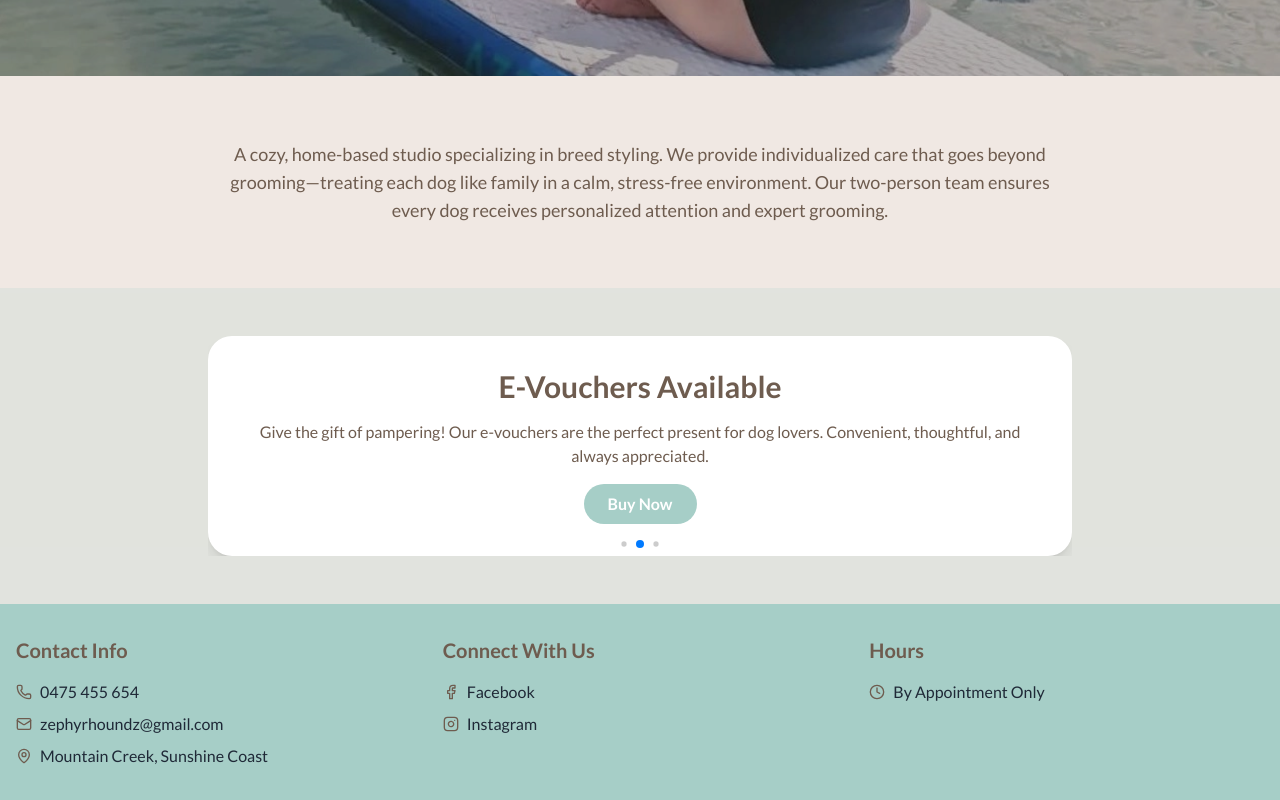
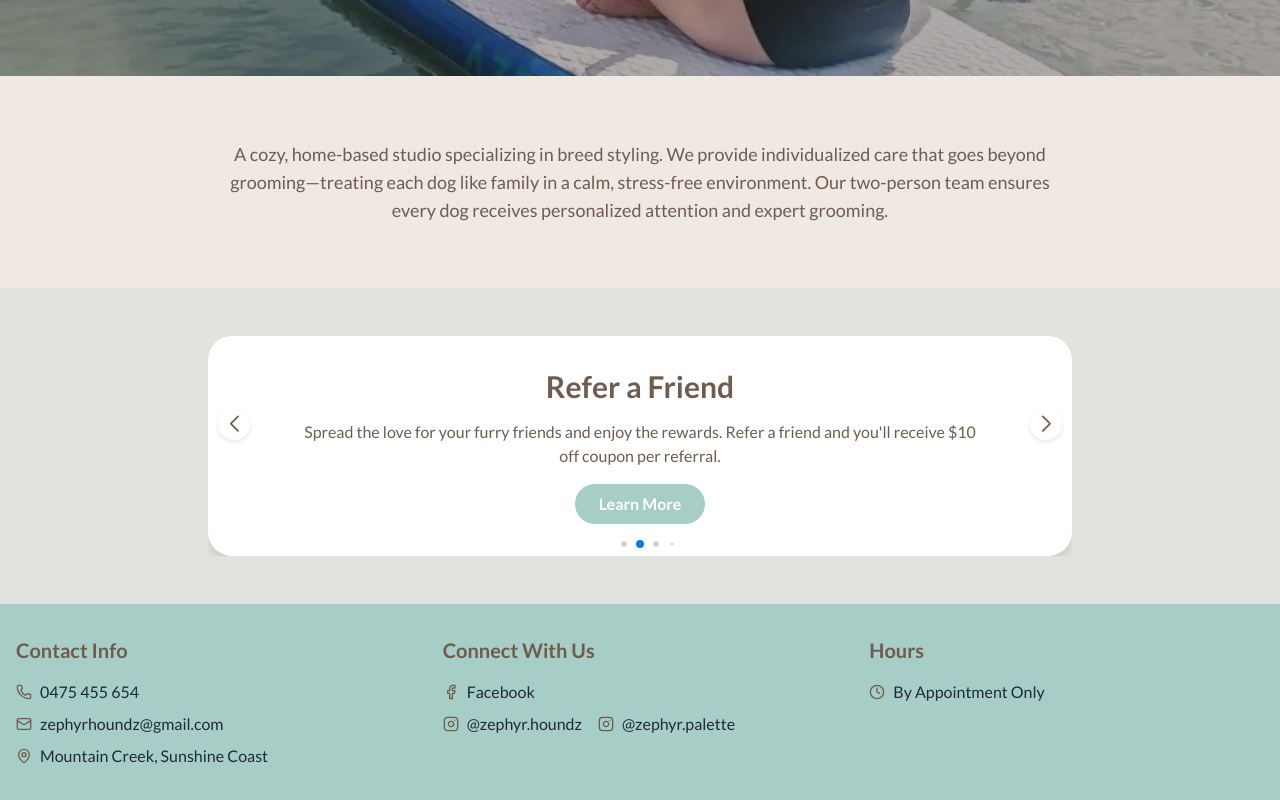
Before and after one commit to Sim0z001/zephyr-houndz-website, a React (Vite) app: page / in a window 1280 px wide. Shown: the part 724-1524 px from the top of the page. Built offline with nearby package versions, Linux system fonts and the light colour scheme.

Commit message:
Final polish: styled Swiper buttons, added Pet Portraits promo

```diff
--- a/src/components/Footer.jsx
+++ b/src/components/Footer.jsx
@@ -6,6 +6,7 @@ const Footer = () => {
     <footer className="bg-zephyr-mint text-gray-800 py-8">
       <div className="container mx-auto px-4">
         <div className="grid grid-cols-1 md:grid-cols-3 gap-8">
+          {/* Contact Info */}
           <div>
             <h3 className="text-xl font-bold mb-4 text-zephyr-ashbrown">Contact Info</h3>
             <div className="space-y-2">
@@ -22,7 +23,8 @@ const Footer = () => {
                 </a>
               </p>
               <p className="flex items-center">
-                <MapPin className="w-4 h-4 mr-2 text-zephyr-ashbrown" /> Mountain Creek, Sunshine Coast
+                <MapPin className="w-4 h-4 mr-2 text-zephyr-ashbrown" />
+                Mountain Creek, Sunshine Coast
               </p>
             </div>
           </div>
@@ -37,12 +39,30 @@ const Footer = () => {
                   Facebook
                 </a>
               </p>
-              <p className="flex items-center">
-                <Instagram className="w-4 h-4 mr-2 text-zephyr-ashbrown" />
-                <a href="https://www.instagram.com/zephyr.houndz/" target="_blank" rel="noopener noreferrer" className="hover:underline">
-                  Instagram
-                </a>
-              </p>
+              <div className="flex items-center space-x-4">
+                <p className="flex items-center">
+                  <Instagram className="w-4 h-4 mr-2 text-zephyr-ashbrown" />
+                  <a
+                    href="https://www.instagram.com/zephyr.houndz/"
+                    target="_blank"
+                    rel="noopener noreferrer"
+                    className="hover:underline"
+                  >
+                    @zephyr.houndz
+                  </a>
+                </p>
+                <p className="flex items-center">
+                  <Instagram className="w-4 h-4 mr-2 text-zephyr-ashbrown" />
+                  <a
+                    href="https://www.instagram.com/zephyr.palette"
+                    target="_blank"
+                    rel="noopener noreferrer"
+                    className="hover:underline"
+                  >
+                    @zephyr.palette
+                  </a>
+                </p>
+              </div>
             </div>
           </div>
 
--- a/src/main.jsx
+++ b/src/main.jsx
@@ -2,6 +2,8 @@ import React from 'react'
 import ReactDOM from 'react-dom/client'
 import App from './App.jsx'
 import './styles/theme.css'
+import './styles/index.css';
+
 
 ReactDOM.createRoot(document.getElementById('root')).render(
     <React.StrictMode>
--- a/src/pages/Home.jsx
+++ b/src/pages/Home.jsx
@@ -1,11 +1,12 @@
 import React from 'react';
 import { Swiper, SwiperSlide } from 'swiper/react';
-import { Autoplay, EffectFade, Pagination } from 'swiper/modules';
+import { Autoplay, EffectFade, Pagination, Navigation } from 'swiper/modules';
 
 // Import Swiper styles
 import 'swiper/css';
 import 'swiper/css/effect-fade';
 import 'swiper/css/pagination';
+import 'swiper/css/navigation';
 
 const Home = () => {
   const heroImages = [
@@ -19,8 +20,14 @@ const Home = () => {
 
   const promotions = [
     {
+      title: 'Custom Pet Portraits 🎨',
+      description: 'Celebrate your furry friend with a custom watercolour portrait by Megan from Zephyr Palette. Hand-painted with love on premium paper, perfect as a gift or keepsake.',
+      buttonText: 'View Portraits',
+      buttonLink: '/portraits'
+    },
+    {
       title: 'Refer a Friend',
-      description: "Spread the love for your furry friends and enjoy the rewards. Refer a friend and you'll receive $10 off coupon per referal.",
+      description: "Spread the love for your furry friends and enjoy the rewards. Refer a friend and you'll receive $10 off coupon per referral.",
       buttonText: 'Learn More',
       buttonLink: 'https://www.facebook.com/share/p/1A8YkKcpCa/'
     },
@@ -57,7 +64,6 @@ const Home = () => {
             <SwiperSlide key={index} className="relative">
               <div className="absolute inset-0 z-0 flex items-center justify-center">
                 {index === heroImages.length - 1 ? (
-                  // Logo slide
                   <div className="w-full h-full bg-page-background flex items-center">
                     <div className="w-1/2 h-full flex items-center justify-center ml-0">
                       <img
@@ -68,7 +74,6 @@ const Home = () => {
                     </div>
                   </div>
                 ) : (
-                  // Regular image slides
                   <>
                     <img
                       src={image}
@@ -92,7 +97,6 @@ const Home = () => {
             Zephyr Houndz Dog Grooming
           </h1>
 
-          {/* Contact and Location */}
           <div className="flex justify-center items-center space-x-4 sm:space-x-6 mb-8 flex-wrap">
             <div className="flex items-center mb-2 sm:mb-0">
               <svg xmlns="http://www.w3.org/2000/svg" className="h-5 w-5 sm:h-6 sm:w-6 text-white mr-2" fill="none" viewBox="0 0 24 24" stroke="currentColor">
@@ -114,7 +118,6 @@ const Home = () => {
             </div>
           </div>
 
-          {/* Book Now Button */}
           <a
             href="/booking"
             className="inline-block bg-zephyr-mint text-zephyr-ashbrown px-6 sm:px-8 py-2 sm:py-3 rounded-full font-bold
@@ -143,7 +146,7 @@ const Home = () => {
       <section className="relative z-10 bg-zephyr-mint bg-opacity-20 py-8 md:py-12">
         <div className="container mx-auto px-4 max-w-4xl">
           <Swiper
-            modules={[Autoplay, Pagination]}
+            modules={[Autoplay, Pagination, Navigation]}
             spaceBetween={30}
             slidesPerView={1}
             pagination={{
@@ -154,16 +157,17 @@ const Home = () => {
               delay: 5000,
               disableOnInteraction: false,
             }}
+            navigation={true}
             loop={true}
             className="promotions-swiper"
           >
             {promotions.map((promo, index) => (
               <SwiperSlide key={index}>
                 <div className="bg-white rounded-3xl shadow-lg p-6 md:p-8">
-                  <h2 className="text-2xl sm:text-3xl font-bold text-zephyr-ashbrown text-center mb-4">
+                  <h2 className="text-2xl sm:text-3xl font-bold text-zephyr-ashbrown text-center mb-4 max-w-xl mx-auto">
                     {promo.title}
                   </h2>
-                  <p className="text-sm sm:text-base text-zephyr-ashbrown text-center mb-4">
+                  <p className="text-sm sm:text-base text-zephyr-ashbrown text-center mb-4 max-w-2xl mx-auto">
                     {promo.description}
                   </p>
                   <div className="text-center">
--- a/src/styles/index.css
+++ b/src/styles/index.css
@@ -1,3 +1,31 @@
 @tailwind base;
 @tailwind components;
 @tailwind utilities;
+
+/* Swiper arrow button styles */
+.swiper-button-prev,
+.swiper-button-next {
+  color: #6e5c4f; /* zephyr-ashbrown */
+  background-color: rgba(255, 255, 255, 0.85);
+  border-radius: 9999px;
+  padding: 0.4rem;
+  width: 2rem;
+  height: 2rem;
+  box-shadow: 0 2px 4px rgba(0, 0, 0, 0.1);
+  transition: all 0.3s ease;
+  top: 50%;
+  transform: translateY(-50%);
+  z-index: 50;
+}
+
+.swiper-button-prev:hover,
+.swiper-button-next:hover {
+  background-color: #6e5c4f;
+  color: white;
+}
+
+.swiper-button-prev::after,
+.swiper-button-next::after {
+  font-size: 1rem;
+  font-weight: bold;
+}
```
